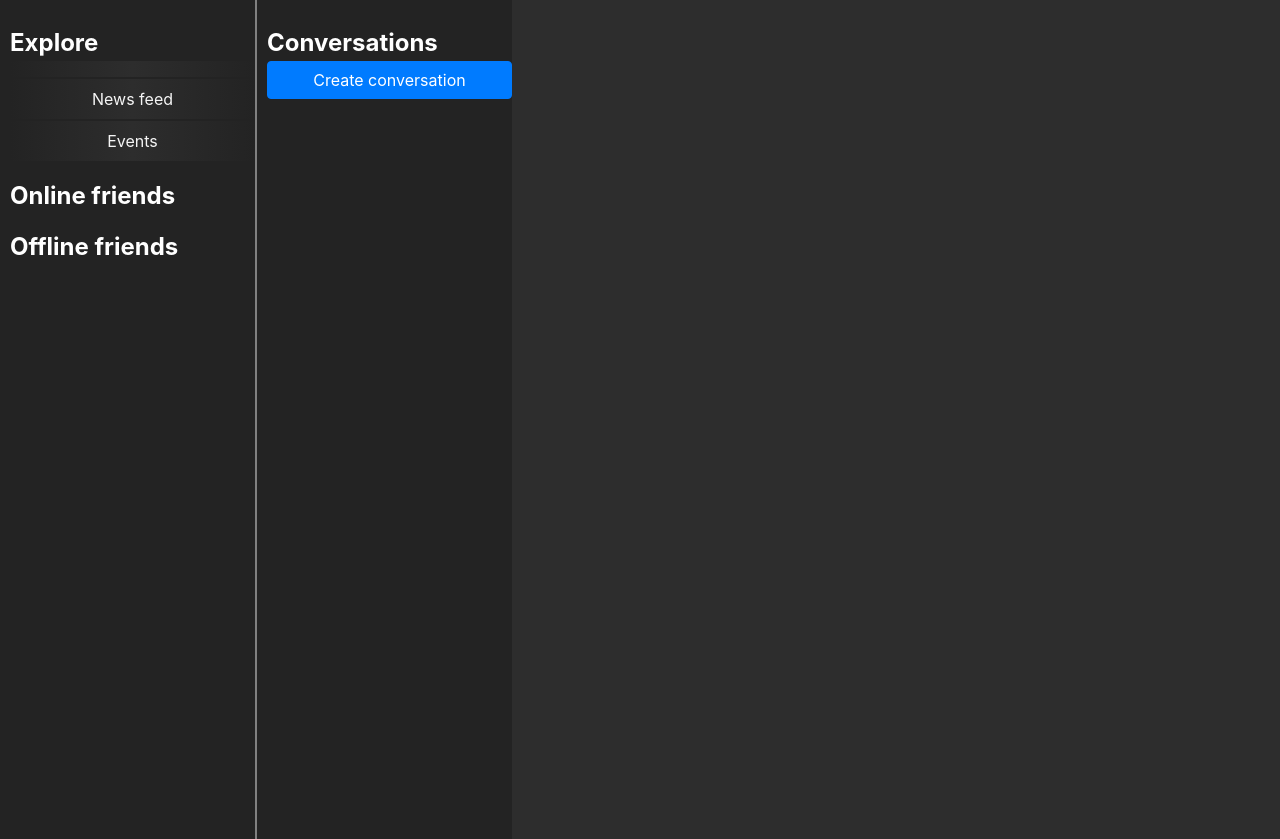
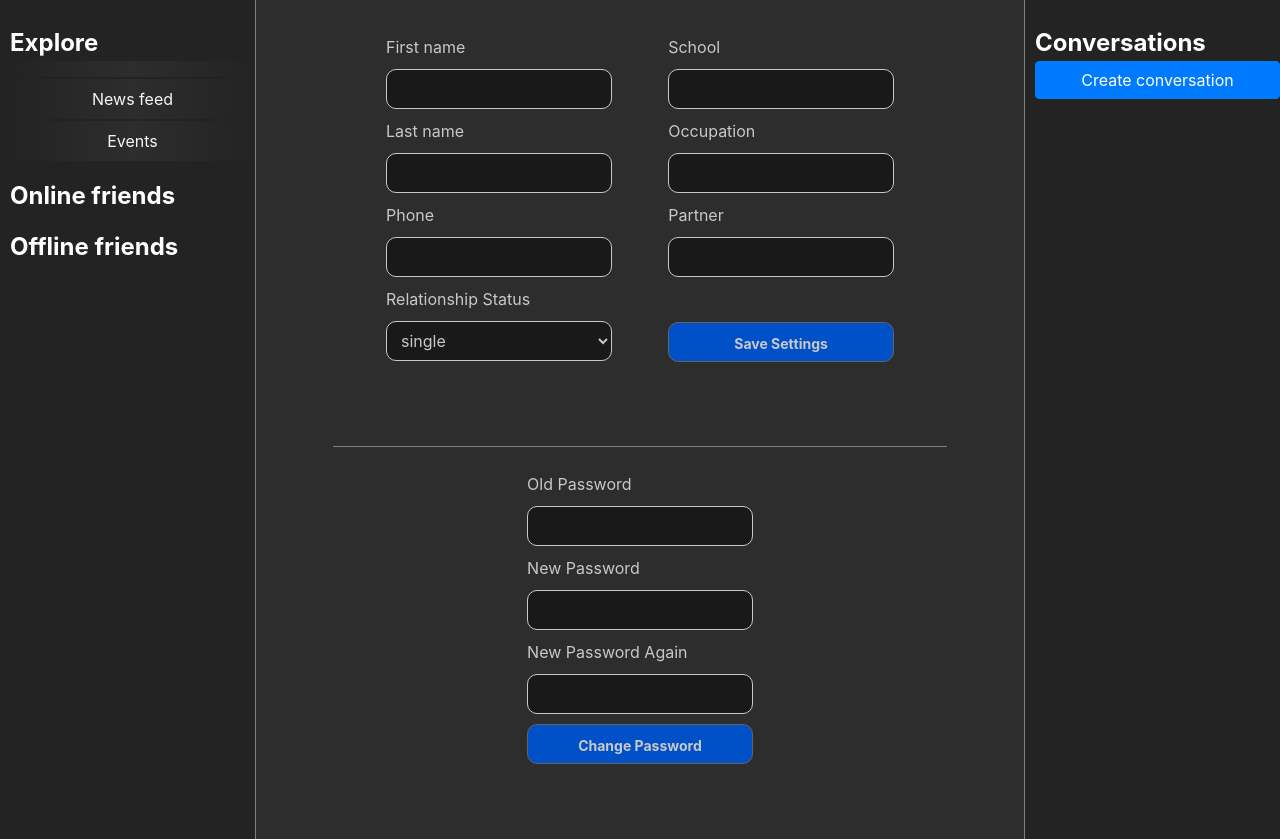
Before and after one commit to Tharizdun/Mordred, a PHP site: page /settings.php in a window 1280 px wide. Shown: the part 62-901 px from the top of the page. Run offline with PHP 8.4, Linux system fonts and the light colour scheme; the visitor is signed in with stand-in values (Sample User, id 1); data that the repository does not hold is empty.

Commit message:
settings php

```diff
--- a/settings.php
+++ b/settings.php
@@ -19,6 +19,84 @@ MakeMenu();
 
 
 
+
+    <form method="post" class="settings-form-field" action="" accept-charset="utf-8">
+        <div class="settings-form-subsection">
+            <div class="form">
+                    <p>First name</p>
+                    <input type="text" class="form-item" name="firstName">
+            </div>
+
+            <div class="form">
+                    <p>Last name</p>
+                    <input type="text" class="form-item" name="lastName">
+            </div>
+
+            <div class="form">
+                    <p>Phone</p>
+                    <input type="text" class="form-item" name="phone">
+            </div>
+            <div class="form">
+                <p>Relationship Status</p>
+                <select class="form-item">
+                    <option name="RelationshipStatus" value="single" checked> single</option>
+                    <option name="RelationshipStatus" value="dating"> dating</option>
+                    <option name="RelationshipStatus" value="married"> married</option>
+                    <option name="RelationshipStatus" value="complicated"> complicated</option>
+                    <option name="RelationshipStatus" value="widowed"> widowed</option>
+                </select>
+            </div>
+        </div>
+
+        <div class="settings-form-subsection">
+            <div class="form">
+                    <p>School</p>
+                    <input type="text" class="form-item" name="school">
+            </div>
+
+            <div class="form">
+                    <p>Occupation</p>
+                    <input type="text" class="form-item" name="occupation">
+            </div>
+
+            <div class="form">
+                    <p>Partner</p>
+                    <input type="text" class="form-item" name="relationship">
+            </div>
+
+            <div class="form spacing">
+    	            <input type="submit" class="form-button" value="Save Settings">
+            </div>
+        </div>
+
+
+
+
+    </form>
+
+    <form method="post" class="settings-form-field borderTop" action="" accept-charset="utf-8">
+        <div class="settings-form-subsection noFloat">
+        <div class="form">
+                <p>Old Password</p>
+                <input type="text" class="form-item" name="OldPassword">
+        </div>
+
+        <div class="form">
+                <p>New Password</p>
+                <input type="text" class="form-item" name="Password">
+        </div>
+
+        <div class="form">
+                <p>New Password Again</p>
+                <input type="text" class="form-item" name="PasswordAgain">
+        </div>
+
+        <div class="form">
+    	                <input type="submit" class="form-button" value="Change Password">
+    	        </div>
+            </div>
+
+    </form>
 </div>
 
 <?php
--- a/styl.css
+++ b/styl.css
@@ -193,6 +193,13 @@ textArea:focus
 	margin-bottom:30px;
 }
 
+.settings-form-field .form
+{
+	margin-left:10%;
+	margin-right:10%;
+	margin-bottom:10px;
+}
+
 .footer
 {
 	margin-left:10%;
@@ -340,6 +347,14 @@ textArea:focus
 	padding-bottom:0px !important;
         width: 60%;
         float: left;
+        overflow:scroll;
+        -ms-overflow-style: none;
+        height:calc(100vh - 62px);
+}
+
+.temp-fix::-webkit-scrollbar
+{
+    display:none;
 }
 
 .profile
@@ -568,7 +583,51 @@ textArea:focus
     border-right: 1px solid grey;
 }
 
+.borderTop
+{
+    border-top: 1px solid grey;
+}
+
 .btn-group
 {
     margin-left:20px;
 }
+
+.settings-form-field
+{
+    margin-left:auto;
+    margin-right:auto;
+    margin-top: 10px;
+    padding: 25px;
+    width:80%;
+    margin-bottom:50px;
+    overflow:auto;
+}
+.settings-form-subsection
+{
+    width:50%;
+    margin-left: auto;
+    margin-right:auto;
+    float:left;
+}
+.settings-form-field .noFloat
+{
+    float:none;
+}
+
+.settings-form-field .spacing
+{
+    margin-top:45px;
+}
+.form option
+{
+    background-color: rgb(25,25,25);
+    border: 1px solid;
+    width:100%;
+    height:40px;
+    padding-right:10px;
+    padding-left:10px;
+    border-radius:10px;
+    margin-top:10px;
+    color:rgb(200, 200, 200);
+}
```
